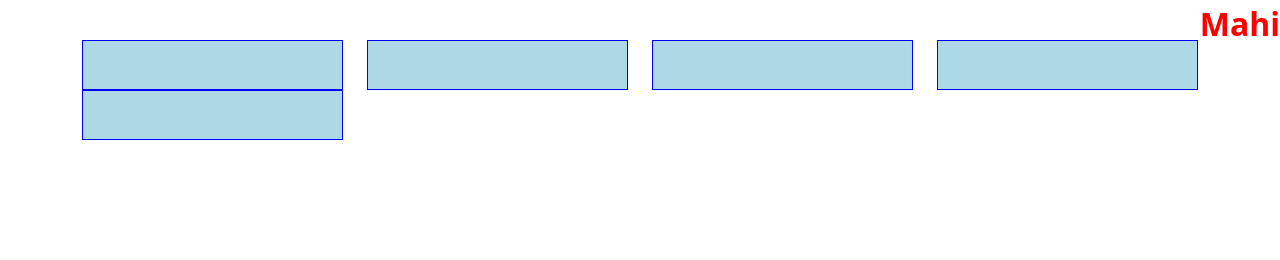
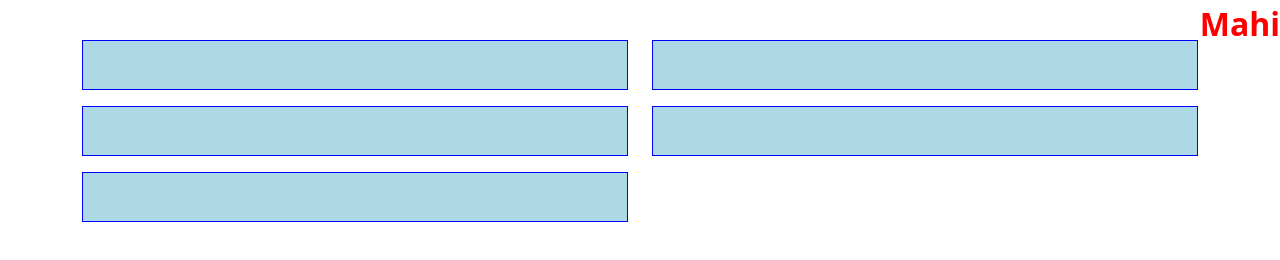
Before and after one commit to Mahi-Haque/bootstrap-practice, a plain HTML site: page index.html in a window 1280 px wide. Drawn offline with nearby package versions, Linux system fonts and the light colour scheme.

Commit message:
Using row property gap  to manuplate columns

```diff
--- a/index.html
+++ b/index.html
@@ -31,7 +31,7 @@
 
     <!-- Rows Part Bootstrap Start -->
      <div class="container">
-        <div class="row row-cols-2 row-cols-lg-4">
+        <div class="row row-cols-2 gy-lg-3">
             <div class="col">
                 <div class="box"></div>
             </div>
```
